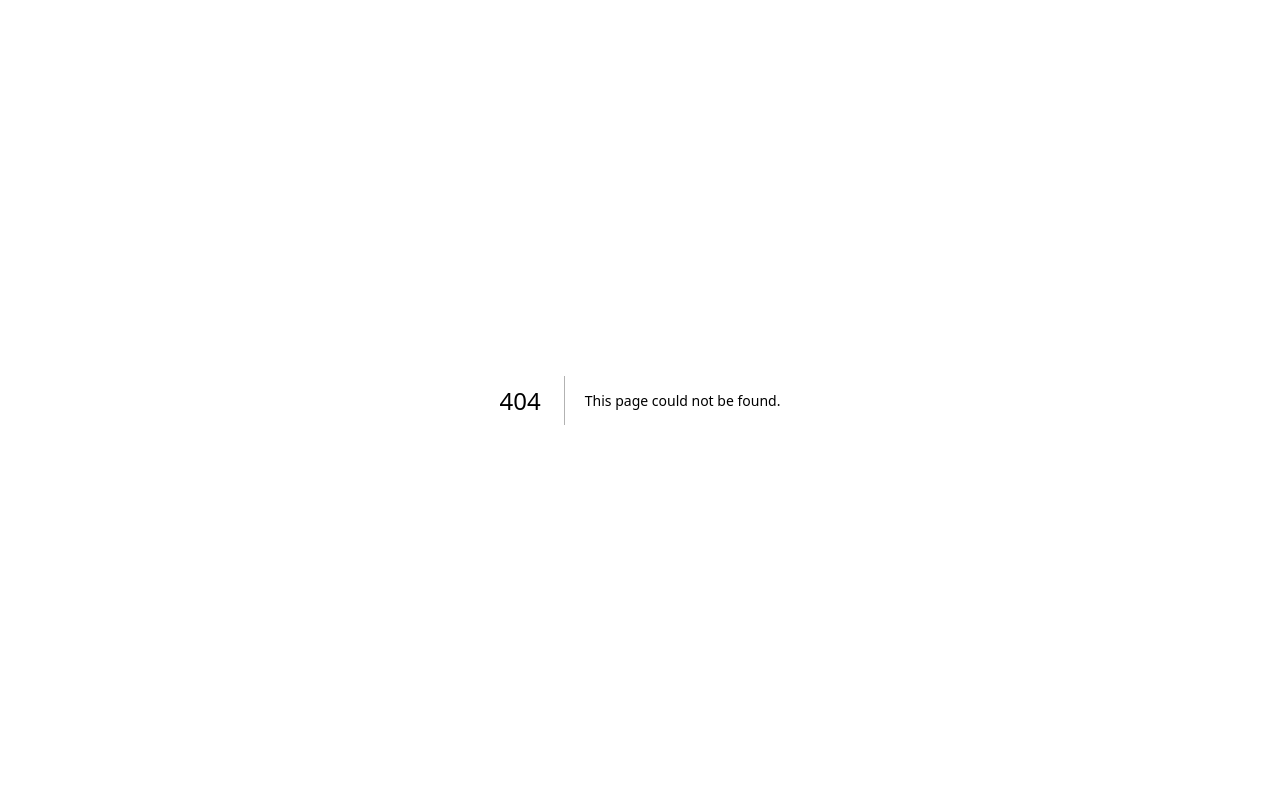
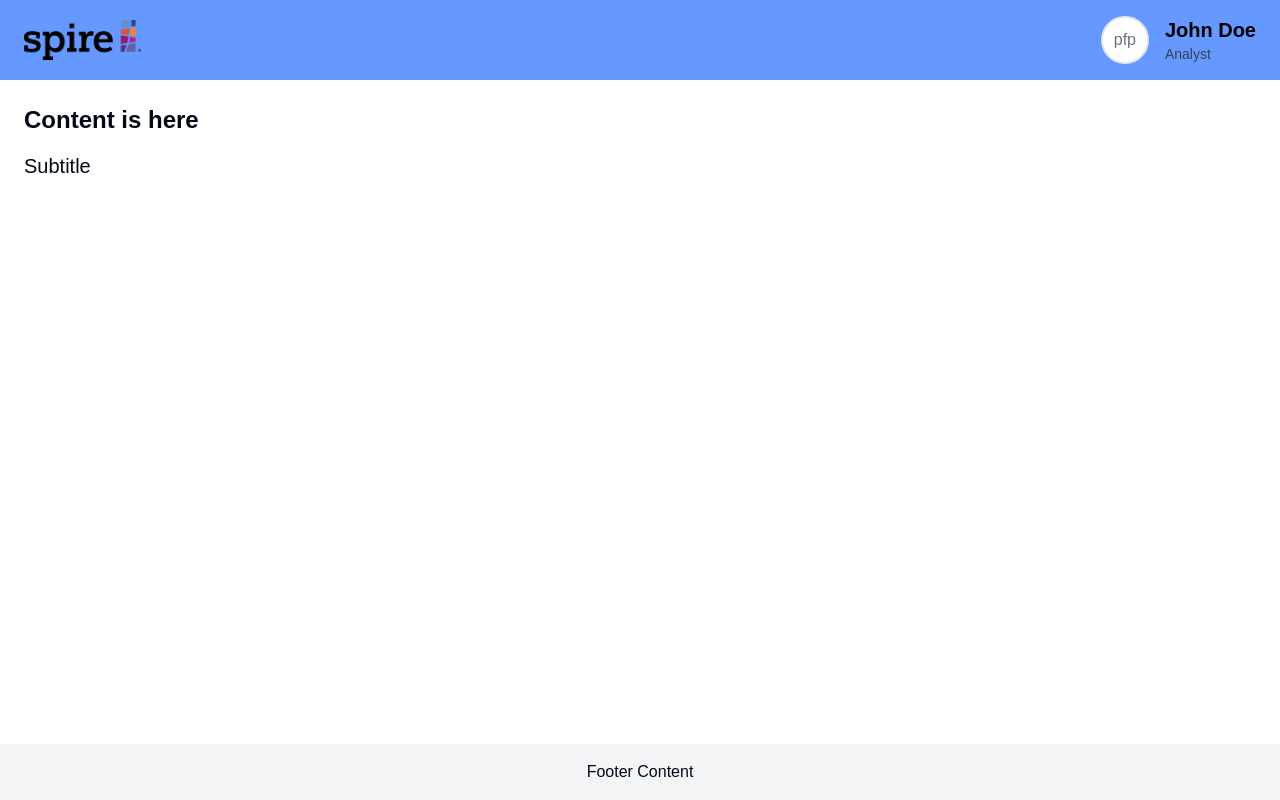
Before and after one commit to aspire-25/app, a Next.js app: page /test in a window 1280 px wide. Before the commit this address had no page. Built offline with nearby package versions, Linux system fonts and the light colour scheme.

Commit message:
Header and footer that is similar to the header in the mockup.

```diff
--- /dev/null
+++ b/app/test/page.tsx
@@ -0,0 +1,5 @@
+import { ExamplePage } from '@/components/ExamplePage';
+
+export default function TestPage() {
+  return <ExamplePage />;
+}
--- /dev/null
+++ b/components/ExamplePage.tsx
@@ -0,0 +1,26 @@
+import React from 'react';
+import { Header } from './Header';
+
+// Placeholder Footer component
+const Footer = () => (
+  <footer className="w-full bg-gray-100 p-4 text-center">
+    <p>Footer Content</p>
+  </footer>
+);
+
+export function ExamplePage() {
+  return (
+    <div className="min-h-screen flex flex-col">
+      <Header userName="John Doe" userRole="Analyst" />
+
+      <main className="flex-1 p-6">
+        <h1 className="text-2xl font-bold mb-4">Content is here</h1>
+        <h2 className="text-xl mb-6">Subtitle</h2>
+
+        {/* Page content would go here */}
+      </main>
+
+      <Footer />
+    </div>
+  );
+}
--- /dev/null
+++ b/components/Header.tsx
@@ -0,0 +1,33 @@
+import React from 'react';
+import { Avatar } from './ui/avatar';
+
+interface HeaderProps {
+  userName?: string;
+  userRole?: string;
+}
+
+export function Header({ userName = 'John Doe', userRole = 'User' }: HeaderProps) {
+  return (
+    <header className="w-full bg-[#6699ff] py-4 px-6 flex justify-between items-center">
+      {/* Logo on the left */}
+      <div className="flex items-center">
+        <img
+          src="/spirelogo.png"
+          alt="Spire Logo"
+          className="h-10 w-auto"
+        />
+      </div>
+
+      {/* User profile on the right */}
+      <div className="flex items-center gap-4">
+        <Avatar className="h-12 w-12 bg-white flex items-center justify-center text-gray-500 border-2 border-gray-200">
+          <span>pfp</span>
+        </Avatar>
+        <div className="flex flex-col">
+          <span className="text-xl font-semibold text-black">{userName}</span>
+          <span className="text-sm text-gray-700">{userRole}</span>
+        </div>
+      </div>
+    </header>
+  );
+}
```
Also changed, not shown: 1 other file (tests, documents, lock files or other folders).
